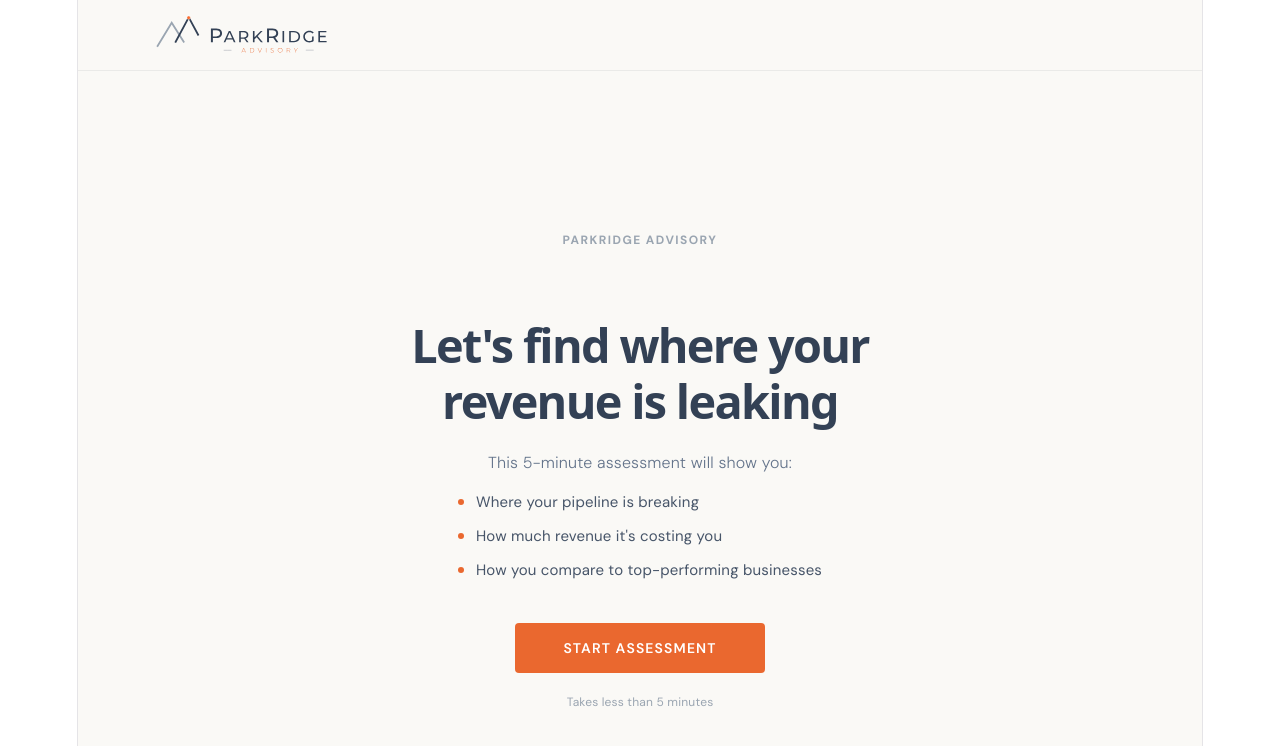
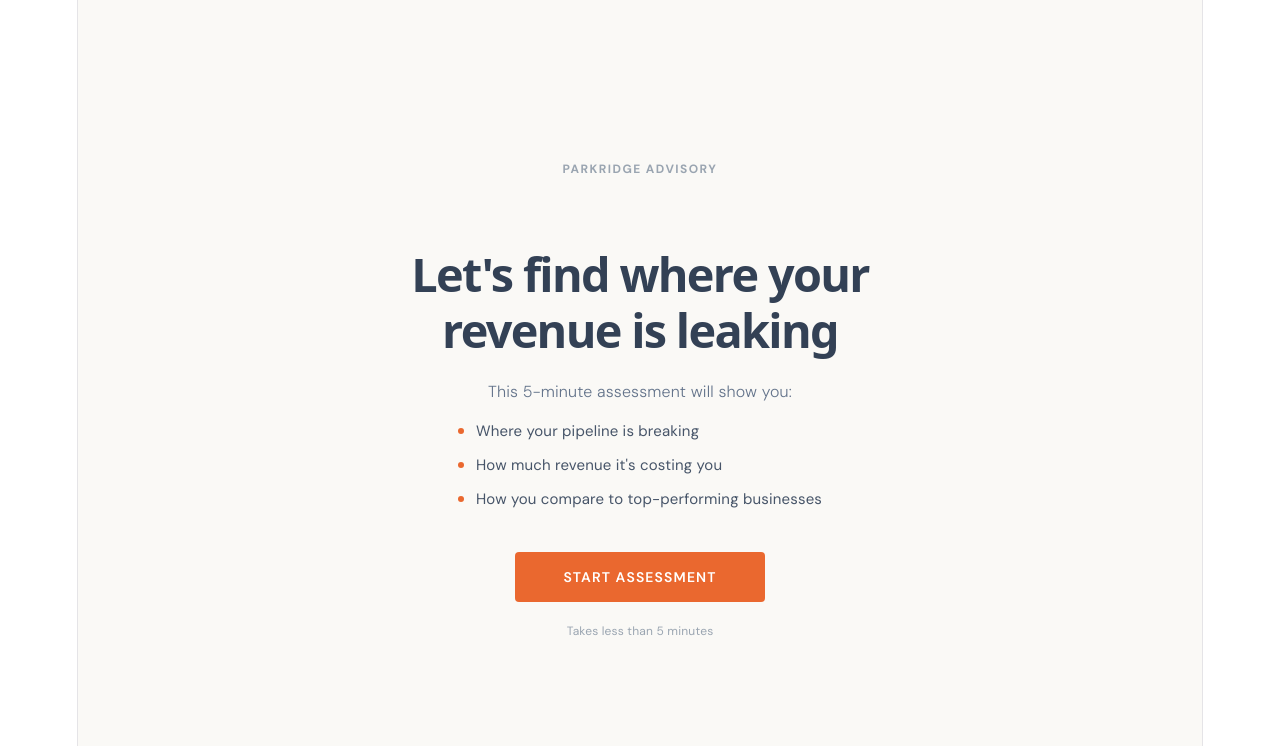
Before and after one commit to TomParkridge/parkridge-scorecard, a React (Vite) app: page / in a window 1280 px wide. Shown: the top 746 px of the page. Built offline with nearby package versions, Linux system fonts and the light colour scheme.

Commit message:
Add Google Sheets webhook

```diff
--- a/src/App.jsx
+++ b/src/App.jsx
@@ -984,6 +984,54 @@ export default function App() {
   const [emailData, setEmailData] = useState({ firstName: "", email: "", company: "" });
   const [results, setResults] = useState(null);
 
+  // Session ID to track partial submissions
+  const [sessionId] = useState(() => "s_" + Date.now() + "_" + Math.random().toString(36).slice(2, 8));
+
+  // Google Sheets webhook URL
+  const WEBHOOK_URL = "https://script.google.com/macros/s/AKfycbyfnnJ50kE0rAB0sWFtuAgw_fiH32ooUmnMGYdIag_gaa_xuyBGfysEBt9xSI56HuVZHw/exec";
+
+  // Send data to Google Sheet (updates same row using session_id)
+  const sendToSheet = (extraData = {}) => {
+    const q = QUESTIONS[currentQ];
+    const val = answers[q?.id];
+
+    // Map answers to sheet columns
+    const payload = {
+      session_id: sessionId,
+      timestamp: new Date().toISOString(),
+      completed: false,
+    };
+
+    // Add all answered questions
+    if (answers.challenge) payload.q1_challenge = answers.challenge;
+    if (answers.tried) payload.q2_tried = answers.tried;
+    if (answers.lead_sources) payload.q3_lead_sources = Array.isArray(answers.lead_sources) ? answers.lead_sources.join(", ") : answers.lead_sources;
+    if (answers.lead_volume !== undefined) payload.q4_lead_volume = QUESTIONS.find(q => q.id === "lead_volume")?.options[answers.lead_volume] || "";
+    if (answers.cpl_cac !== undefined) payload.q5_cpl_cac = QUESTIONS.find(q => q.id === "cpl_cac")?.options[answers.cpl_cac] || "";
+    if (answers.cpl_cac_input_0) payload.q5_cpl_value = answers.cpl_cac_input_0;
+    if (answers.cpl_cac_input_1) payload.q5_cac_value = answers.cpl_cac_input_1;
+    if (answers.who_sells !== undefined) payload.q6_who_sells = QUESTIONS.find(q => q.id === "who_sells")?.options[answers.who_sells] || "";
+    if (answers.follow_up_speed !== undefined) payload.q7_follow_up_speed = QUESTIONS.find(q => q.id === "follow_up_speed")?.options[answers.follow_up_speed] || "";
+    if (answers.sales_process !== undefined) payload.q8_sales_process = QUESTIONS.find(q => q.id === "sales_process")?.options[answers.sales_process] || "";
+    if (answers.conversion_rate !== undefined) payload.q9_conversion_rate = QUESTIONS.find(q => q.id === "conversion_rate")?.options[answers.conversion_rate] || "";
+    if (answers.conversion_rate_input_0) payload.q9_conversion_value = answers.conversion_rate_input_0;
+    if (answers.deal_falloff) payload.q10_deal_falloff = Array.isArray(answers.deal_falloff) ? answers.deal_falloff.join(", ") : answers.deal_falloff;
+    if (answers.crm !== undefined) payload.q11_crm = QUESTIONS.find(q => q.id === "crm")?.options[answers.crm] || "";
+    if (answers.business_type) payload.q12_business_type = answers.business_type;
+    if (answers.years !== undefined) payload.q13_years = QUESTIONS.find(q => q.id === "years")?.options[answers.years] || "";
+    if (answers.revenue !== undefined) payload.q14_revenue = QUESTIONS.find(q => q.id === "revenue")?.options[answers.revenue] || "";
+    if (answers.deal_size !== undefined) payload.q15_deal_size = QUESTIONS.find(q => q.id === "deal_size")?.options[answers.deal_size] || "";
+
+    // Merge any extra data (email, score, completed flag)
+    Object.assign(payload, extraData);
+
+    // Send in background — don't block the UI
+    fetch(WEBHOOK_URL, {
+      method: "POST",
+      body: JSON.stringify(payload),
+    }).catch(() => {}); // Silently fail if network issue
+  };
+
   const canProceed = () => {
     const q = QUESTIONS[currentQ];
     const val = answers[q.id];
@@ -994,6 +1042,8 @@ export default function App() {
   };
 
   const handleNext = () => {
+    // Send partial data to sheet after each question
+    sendToSheet();
     if (currentQ < QUESTIONS.length - 1) {
       setCurrentQ(currentQ + 1);
     } else {
@@ -1043,6 +1093,16 @@ export default function App() {
 
     setResults({ score: totalScore, maxScore, leaks: leakScores, revenue, benchmarks });
     setScreen("results");
+
+    // Send final data with email, score, and completed flag
+    const displayScore = Math.round((totalScore / maxScore) * 100);
+    sendToSheet({
+      first_name: emailData.firstName,
+      email: emailData.email,
+      company: emailData.company,
+      score: displayScore,
+      completed: true,
+    });
   };
 
   return (
@@ -1060,23 +1120,21 @@ export default function App() {
         ::selection { background: ${C.orangeBg}; color: ${C.navy}; }
       `}</style>
 
-      {/* Site Header */}
-      <nav style={{
-        position: "sticky",
-        top: 0,
-        zIndex: 100,
-        padding: "0.5rem 4rem",
-        display: "flex",
-        alignItems: "center",
-        background: "rgba(250, 249, 246, 0.92)",
-        backdropFilter: "blur(16px)",
-        WebkitBackdropFilter: "blur(16px)",
-        borderBottom: "1px solid rgba(51, 65, 85, 0.08)",
-      }}>
-        <a href="https://parkridgeadvisory.com" style={{ textDecoration: "none", display: "flex", alignItems: "center" }}>
-          <img src="/logo-horizontal.svg" alt="Parkridge Advisory" style={{ height: 52, width: "auto", display: "block" }} />
-        </a>
-      </nav>
+      {/* Home link - update href when website is live */}
+      {screen !== "intro" && (
+        <a
+          href="/"
+          style={{
+            position: "fixed", top: 12, left: 24, zIndex: 60,
+            fontSize: 12, fontWeight: 700, letterSpacing: "0.1em",
+            textTransform: "uppercase", color: C.silver,
+            textDecoration: "none", fontFamily: "'DM Sans', sans-serif",
+            transition: "color 0.2s",
+          }}
+          onMouseEnter={(e) => e.target.style.color = C.navy}
+          onMouseLeave={(e) => e.target.style.color = C.silver}
+        >← Parkridge Advisory</a>
+      )}
 
       {screen === "intro" && <Intro onStart={() => setScreen("questions")} />}
 
```
